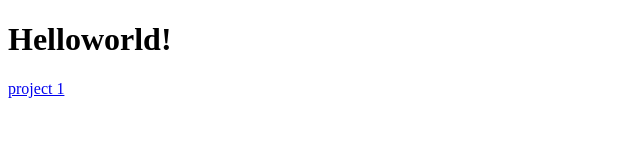
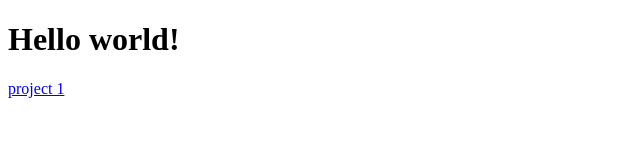
Before and after one commit to panyuxish/Hello-world, a plain HTML site: page index.html in a window 1280 px wide. Shown: the full height of the page, 0-640 px from the left. Drawn offline with Linux system fonts and the light colour scheme.

Commit message:
Update index.html

```diff
--- a/index.html
+++ b/index.html
@@ -7,7 +7,7 @@
   </head>
 
   <body>
-    <h1>Helloworld!</h1>
+    <h1>Hello world!</h1>
     <a href="project 1.html">project 1</a>
   </body>
 
```
